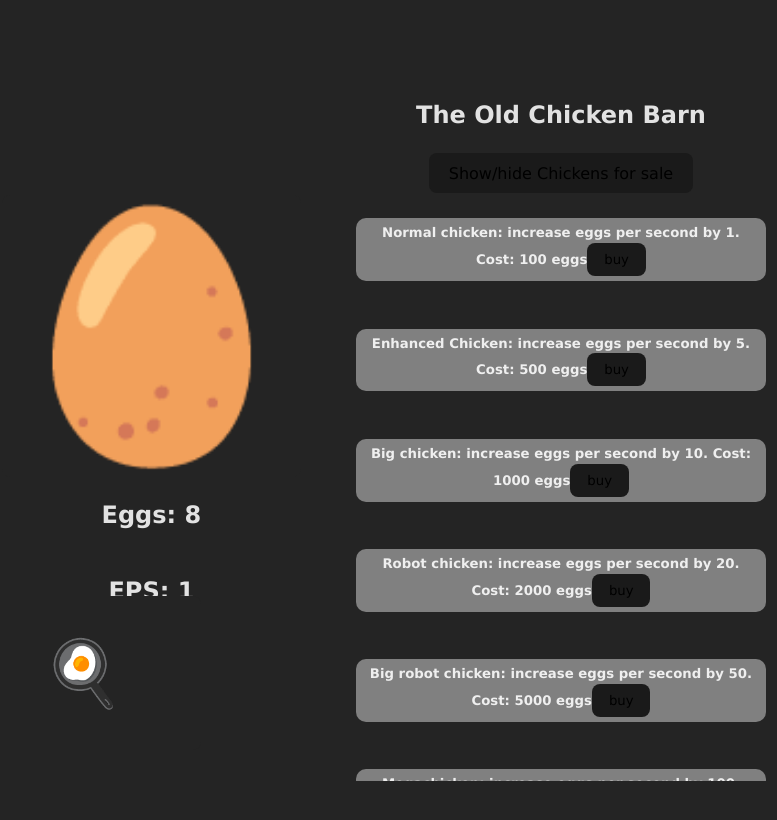
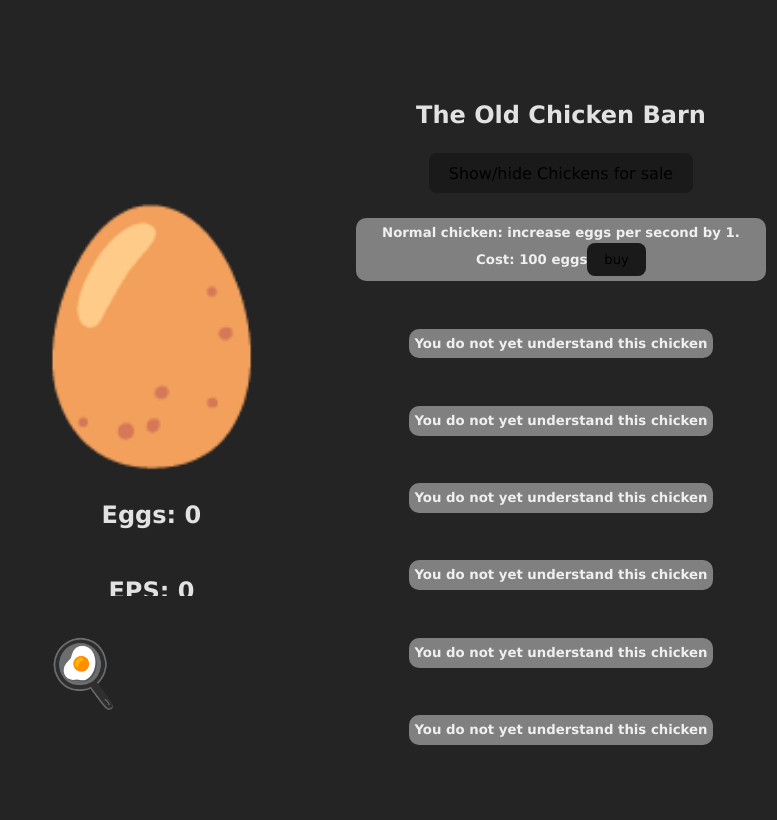
Before and after one commit to Adlam4002/Week-6-project-cookie-clicker-in-react, a React (Vite) app in the folder Cookie Clicker/: page / in a window 1280 px wide. Both pictures are taken after a click on the button "Show/hide Chickens for sale". Shown: the top 820 px of the page, without its empty margins (503-1280 px from the left). Built offline with nearby package versions, Linux system fonts and the light colour scheme.

Commit message:
Added conditional rendering within shop items so itmes are only available when a livetime egg threshhold has been met

```diff
--- a/Cookie Clicker/src/App.jsx
+++ b/Cookie Clicker/src/App.jsx
@@ -8,8 +8,12 @@ function App() {
   const [count, setCount] = useState(
     parseInt(localStorage.getItem("Eggs")) || 0
   );
-  const [EPS, setEPS] = useState(parseInt(localStorage.getItem("EPS")) || 1);
+  const [EPS, setEPS] = useState(parseInt(localStorage.getItem("EPS")) || 0);
+  const [allEgg, setAllEgg] = useState(
+    parseInt(localStorage.getItem("All eggs")) || 0
+  );
   useEffect(() => {
+    localStorage.setItem("All eggs", allEgg.toString());
     localStorage.setItem("Eggs", count.toString());
     localStorage.setItem("EPS", EPS.toString());
   }, [count, EPS]);
@@ -22,17 +26,27 @@ function App() {
           setCount={setCount}
           EPS={EPS}
           setEPS={setEPS}
+          allEgg={allEgg}
+          setAllEgg={setAllEgg}
         />
         <EggButton
           count={count}
           setCount={setCount}
           EPS={EPS}
           setEPS={setEPS}
+          allEgg={allEgg}
+          setAllEgg={setAllEgg}
         />
       </section>
       <section className="s3">
         <h2>The Old Chicken Barn</h2>
-        <Shop count={count} setCount={setCount} EPS={EPS} setEPS={setEPS} />
+        <Shop
+          allEgg={allEgg}
+          count={count}
+          setCount={setCount}
+          EPS={EPS}
+          setEPS={setEPS}
+        />
       </section>
 
       <ResetButton
@@ -40,6 +54,8 @@ function App() {
         setCount={setCount}
         EPS={EPS}
         setEPS={setEPS}
+        allEgg={allEgg}
+        setAllEgg={setAllEgg}
       />
     </>
   );
--- a/Cookie Clicker/src/Components/EPSFunction.jsx
+++ b/Cookie Clicker/src/Components/EPSFunction.jsx
@@ -1,10 +1,17 @@
 import { useEffect, useState } from "react";
-export default function EPSFunction({ count, setCount, EPS }) {
+export default function EPSFunction({
+  count,
+  setCount,
+  EPS,
+  setAllEgg,
+  allEgg,
+}) {
   useEffect(() => {
     const eggInterval = setInterval(() => {
       setCount((currentCount) => currentCount + EPS);
+      setAllEgg((currentAllEgg) => currentAllEgg + EPS);
     }, 1000);
     return () => clearInterval(eggInterval);
-  }, [EPS, setCount]);
+  }, [EPS, setCount, setAllEgg]);
   return;
 }
--- a/Cookie Clicker/src/Components/EggButton.jsx
+++ b/Cookie Clicker/src/Components/EggButton.jsx
@@ -1,7 +1,11 @@
-export default function EggButton({ count, setCount, EPS }) {
+export default function EggButton({ count, setCount, EPS, allEgg, setAllEgg }) {
+  function buttonClick() {
+    setCount((prevCount) => prevCount + 1);
+    setAllEgg((prevAllEgg) => prevAllEgg + 1);
+  }
   return (
     <>
-      <button className="eggbut" onClick={() => setCount((count) => count + 1)}>
+      <button className="eggbut" onClick={buttonClick}>
         🥚
       </button>
       <h2>Eggs: {count}</h2>
--- a/Cookie Clicker/src/Components/ResetButton.jsx
+++ b/Cookie Clicker/src/Components/ResetButton.jsx
@@ -1,8 +1,17 @@
 import { useState } from "react";
-export default function ResetButton({ count, setCount, EPS, setEPS }) {
+export default function ResetButton({
+  count,
+  setCount,
+  EPS,
+  setEPS,
+  allEgg,
+  setAllEgg,
+}) {
   function resetEggs() {
     if (window.confirm("This will crack all of your eggs")) {
-      setCount((currentCount) => 0), setEPS((currentEPS) => 1);
+      setCount((currentCount) => 0),
+        setEPS((currentEPS) => 0),
+        setAllEgg((currentAllEgg) => 0);
     }
   }
   return (
--- a/Cookie Clicker/src/Components/Shop.jsx
+++ b/Cookie Clicker/src/Components/Shop.jsx
@@ -1,7 +1,7 @@
 import { useState } from "react";
 import ShopItem from "./ShopItem";
 import upgrades from "../Lib/upgrades.json";
-export default function Shop({ count, setCount, EPS, setEPS }) {
+export default function Shop({ count, setCount, EPS, setEPS, allEgg }) {
   const [show, setShow] = useState(false);
   return (
     <>
@@ -20,6 +20,8 @@ export default function Shop({ count, setCount, EPS, setEPS }) {
               setCount={setCount}
               EPS={EPS}
               setEPS={setEPS}
+              display={item.display}
+              allEgg={allEgg}
             />
           ))
         : null}
--- a/Cookie Clicker/src/Components/ShopItem.jsx
+++ b/Cookie Clicker/src/Components/ShopItem.jsx
@@ -1,4 +1,5 @@
 import { useEffect, useState } from "react";
+import upgrades from "../Lib/upgrades.json";
 export default function ShopItem({
   name,
   cost,
@@ -8,6 +9,8 @@ export default function ShopItem({
   setCount,
   EPS,
   setEPS,
+  display,
+  allEgg,
 }) {
   function handleBuy() {
     if (count >= cost) {
@@ -15,12 +18,19 @@ export default function ShopItem({
       setEPS((currentEPS) => currentEPS + increase);
     }
   }
+
   return (
     <>
       <div className="Itembox">
         <h5 className="Item">
-          {name}: increase eggs per second by {increase}. Cost: {cost} eggs
-          <button onClick={handleBuy}>buy</button>
+          {allEgg >= display ? (
+            <>
+              {name}: increase eggs per second by {increase}. Cost: {cost} eggs
+              <button onClick={handleBuy}>buy</button>
+            </>
+          ) : (
+            `You do not yet understand this chicken`
+          )}
         </h5>
       </div>
     </>
--- a/Cookie Clicker/src/Components/Upgrades.jsx
+++ b/Cookie Clicker/src/Components/Upgrades.jsx
@@ -0,0 +1,3 @@
+export default function Backgrounds() {
+  return;
+}
--- a/Cookie Clicker/src/Lib/upgrades.json
+++ b/Cookie Clicker/src/Lib/upgrades.json
@@ -4,69 +4,79 @@
     "name": "Normal chicken",
     "cost": 100,
     "increase": 1,
-    "owned": 0
+    "owned": 0,
+    "display": 0
   },
   {
     "id": 2,
     "name": "Enhanced Chicken",
     "cost": 500,
     "increase": 5,
-    "owned": 0
+    "owned": 0,
+    "display": 250
   },
   {
     "id": 3,
     "name": "Big chicken",
     "cost": 1000,
     "increase": 10,
-    "owned": 0
+    "owned": 0,
+    "display": 500
   },
   {
     "id": 4,
     "name": "Robot chicken",
     "cost": 2000,
     "increase": 20,
-    "owned": 0
+    "owned": 0,
+    "display": 1000
   },
   {
     "id": 5,
     "name": "Big robot chicken",
     "cost": 5000,
     "increase": 50,
-    "owned": 0
+    "owned": 0,
+    "display": 2500
   },
   {
     "id": 6,
     "name": "Megachicken",
     "cost": 10000,
     "increase": 100,
-    "owned": 0
+    "owned": 0,
+    "display": 5000
   },
   {
     "id": 7,
     "name": "Magical chicken",
     "cost": 20000,
     "increase": 200,
-    "owned": 0
+    "owned": 0,
+    "display": 10000
   },
   {
     "id": 8,
     "name": "Quantum chicken",
     "cost": 50000,
     "increase": 500,
-    "owned": 0
+    "owned": 0,
+    "display": 25000
   },
   {
     "id": 9,
     "name": "Alien chicken",
     "cost": 100000,
     "increase": 1000,
-    "owned": 0
+    "owned": 0,
+    "display": 50000
   },
   {
     "id": 10,
     "name": "Interdimensional-horror chicken",
     "cost": 200000,
     "increase": 2000,
-    "owned": 0
+    "owned": 0,
+    "display": 100000
   }
 ]
```
